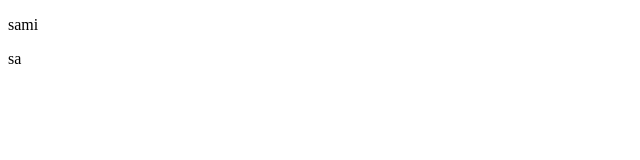
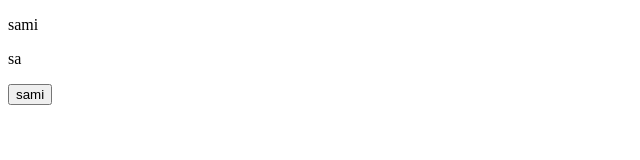
Before and after one commit to samisardarzai/LocalRepo, a plain HTML site: page index.html in a window 1280 px wide. Shown: the whole page, without its empty margins (0-640 px from the left). Drawn offline with Linux system fonts and the light colour scheme.

Commit message:
add button

```diff
--- a/index.html
+++ b/index.html
@@ -6,6 +6,7 @@
     <title>Document</title>
     <p>sami</p>
     <p>sa</p>
+    <button>sami</button>
 </head>
 <body>
 
```
